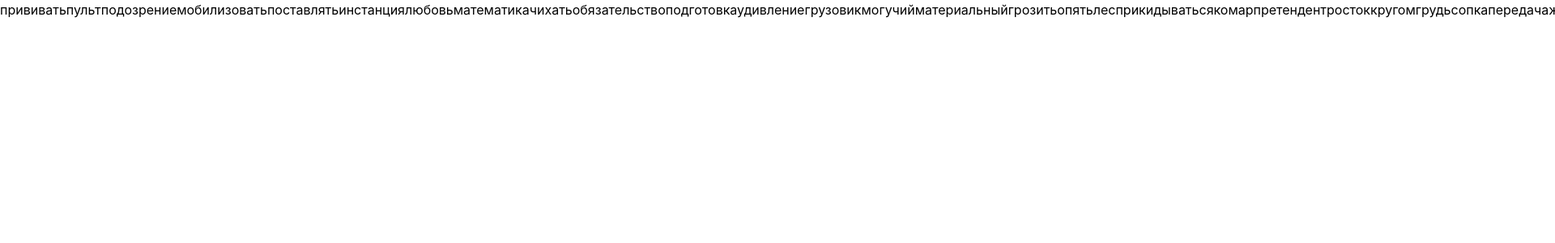
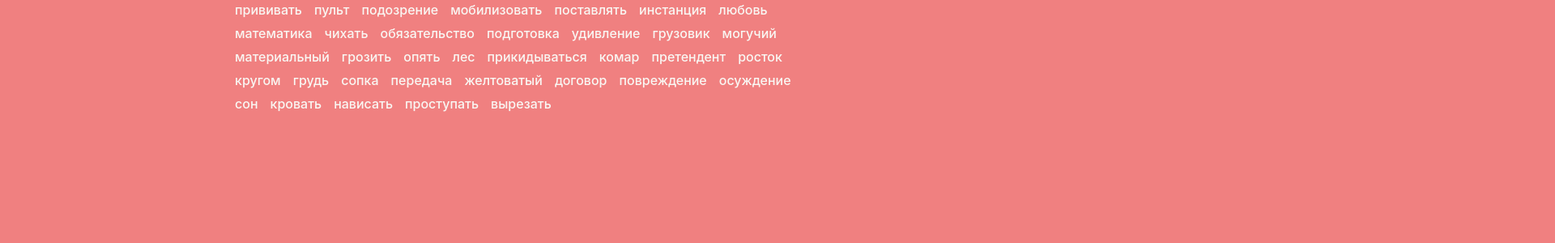
Before and after one commit to belk1ng/typing-train, a React (Create React App) app: page / in a window 1280 px wide. Shown: the top 300 px of the page at 81% size, 1920 px wide, since content can reach past the window. Built offline with nearby package versions, Linux system fonts and the light colour scheme.

Commit message:
Some styling

```diff
--- a/src/App.css
+++ b/src/App.css
@@ -66,3 +66,7 @@ select {
         scroll-behavior: auto !important;
     }
 }
+
+body {
+    background-color: lightcoral;
+}
--- a/src/components/Word.tsx
+++ b/src/components/Word.tsx
@@ -1,3 +1,4 @@
+import { WordStyled } from "./styles/Word.styled";
 import React from "react";
 
 export interface WordProps {
@@ -7,5 +8,5 @@ export interface WordProps {
 export type WordType = string;
 
 export const Word = ({ displayName }: WordProps) => {
-    return <span>{displayName}</span>;
+    return <WordStyled>{displayName}</WordStyled>;
 };
--- a/src/components/WordsList.tsx
+++ b/src/components/WordsList.tsx
@@ -1,3 +1,4 @@
+import { WordsListStyled } from "./styles/WordList.styled.js";
 import React, { useState, useEffect, useMemo } from "react";
 import russian10k from "../languages/russian10k.json";
 import { Word, WordType } from "./Word";
@@ -32,5 +33,5 @@ export const WordsList = ({ wordsCount }: WordsListProps) => {
         ));
     }, [words]);
 
-    return <div>{wordsToType}</div>;
+    return <WordsListStyled>{wordsToType}</WordsListStyled>;
 };
--- /dev/null
+++ b/src/components/styles/Word.styled.js
@@ -0,0 +1,15 @@
+import styled from "styled-components";
+
+export const WordStyled = styled.span`
+    font-size: 16px;
+    font-weight: 500;
+
+    color: #f9f7f3;
+
+    -webkit-touch-callout: none;
+    -webkit-user-select: none;
+    -khtml-user-select: none;
+    -moz-user-select: none;
+    -ms-user-select: none;
+    user-select: none;
+`;
--- /dev/null
+++ b/src/components/styles/WordList.styled.js
@@ -0,0 +1,11 @@
+import styled from "styled-components";
+
+export const WordsListStyled = styled.div`
+    max-width: 700px;
+
+    margin: 0 auto;
+
+    display: flex;
+    flex-wrap: wrap;
+    gap: 5px 15px;
+`;
```
